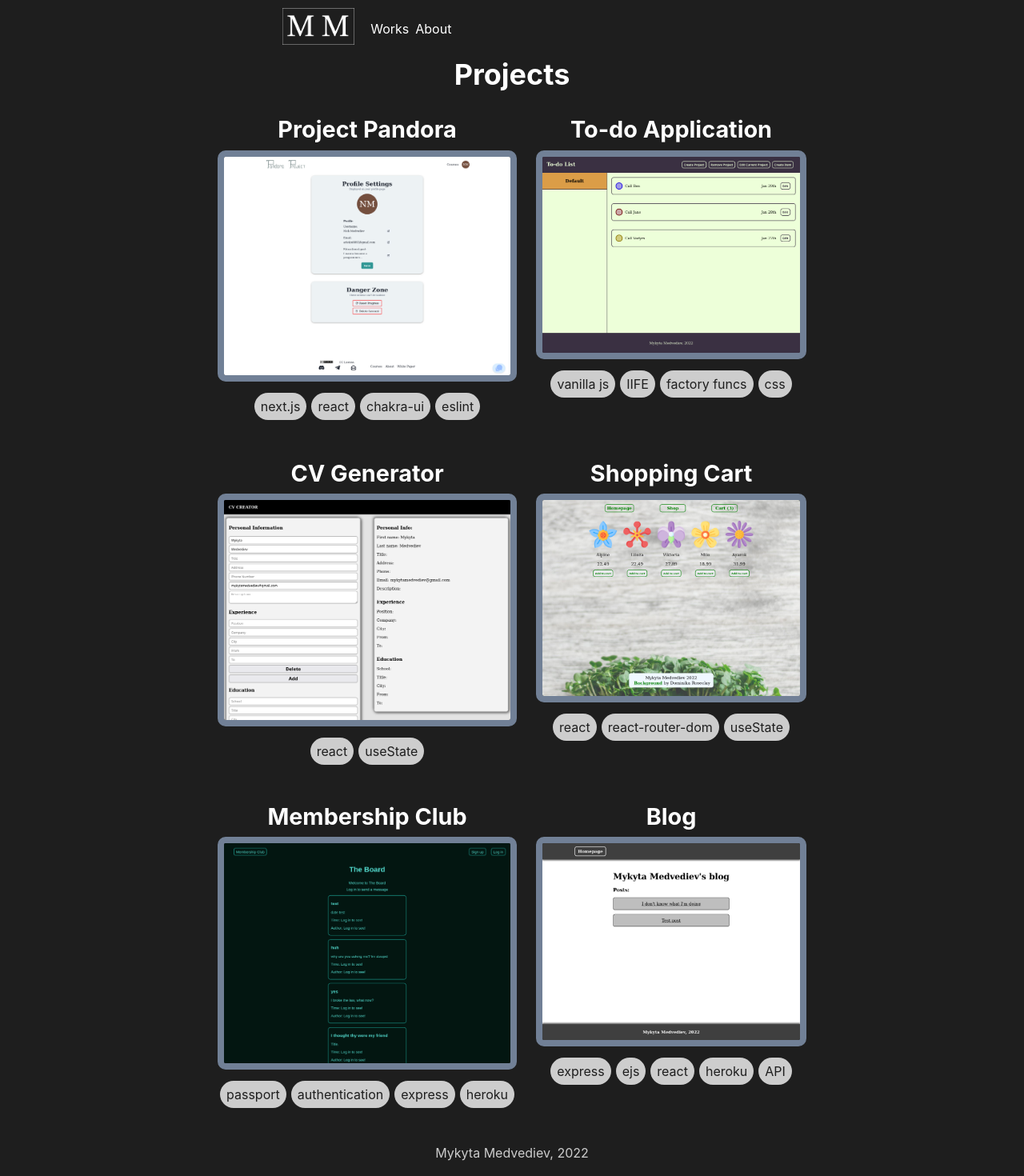
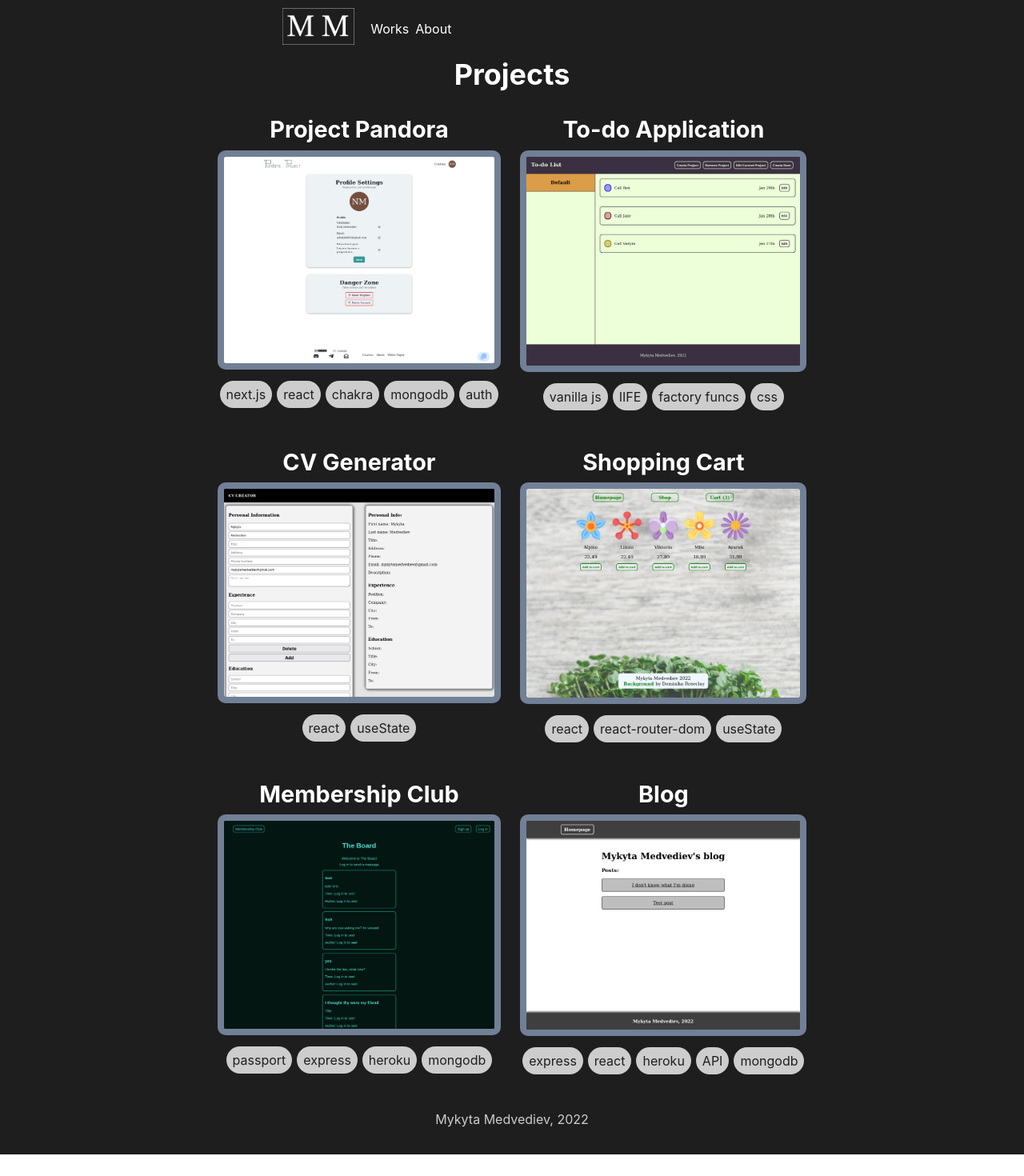
Before and after one commit to Furilon/portfolio-website, a Next.js app: page /works in a window 1280 px wide. Shown: the top 1470 px of the page at 80% size. After the commit the page ends 1443 px from the top, so only its background shows below. Built offline with nearby package versions, Linux system fonts and the light colour scheme.

Commit message:
Changed tags

```diff
--- a/components/gridOfProjects.js
+++ b/components/gridOfProjects.js
@@ -29,12 +29,12 @@ const PROJECT_LINKS = {
 };
 
 const PROJECT_TAGS = {
-  pandora: ["next.js", "react", "chakra-ui", "eslint"],
+  pandora: ["next.js", "react", "chakra", "mongodb", "auth"],
   "to-do-app": ["vanilla js", "IIFE", "factory funcs", "css"],
   "cv-application": ["react", "useState"],
   "shopping-cart": ["react", "react-router-dom", "useState"],
-  "blog-user-frontend": ["express", "ejs", "react", "heroku", "API"],
-  "membership-club": ["passport", "authentication", "express", "heroku"],
+  "blog-user-frontend": ["express", "react", "heroku", "API", "mongodb"],
+  "membership-club": ["passport", "express", "heroku", "mongodb"],
 };
 
 const PROJECT_INFO = {
```
